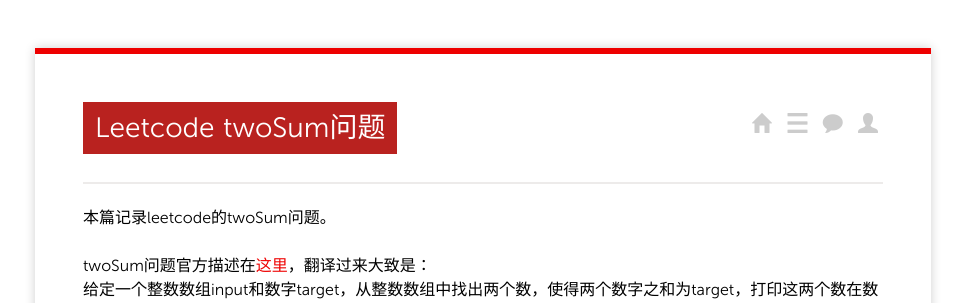
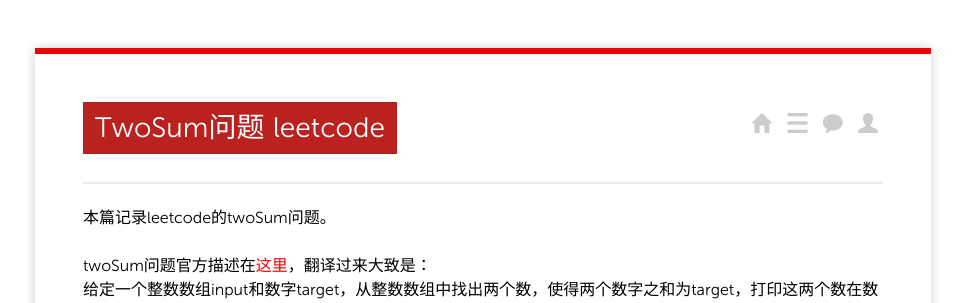
Before and after one commit to yinwer81/yinwer81.github.com, a Jekyll site: the page built from _posts/2014/2014-10-07-leetcode-twosum.md, in a window 1280 px wide. Shown: the top 303 px of the page, without its empty margins (157-1122 px from the left). Built offline with Jekyll 4.4.1, drawn with Linux system fonts in a browser that asks for light colours; nearby versions of some CDN libraries; Markdown is read by kramdown in place of the engine named in the settings; comment, search, counter and statistics services are not loaded.

```diff
--- a/_posts/2014/2014-10-07-leetcode-twosum.md
+++ b/_posts/2014/2014-10-07-leetcode-twosum.md
@@ -1,6 +1,6 @@
 ---
 layout: post
-title: "Leetcode twoSum问题"
+title: "TwoSum问题 leetcode"
 categories: programming leetcode
 ---
 
```
